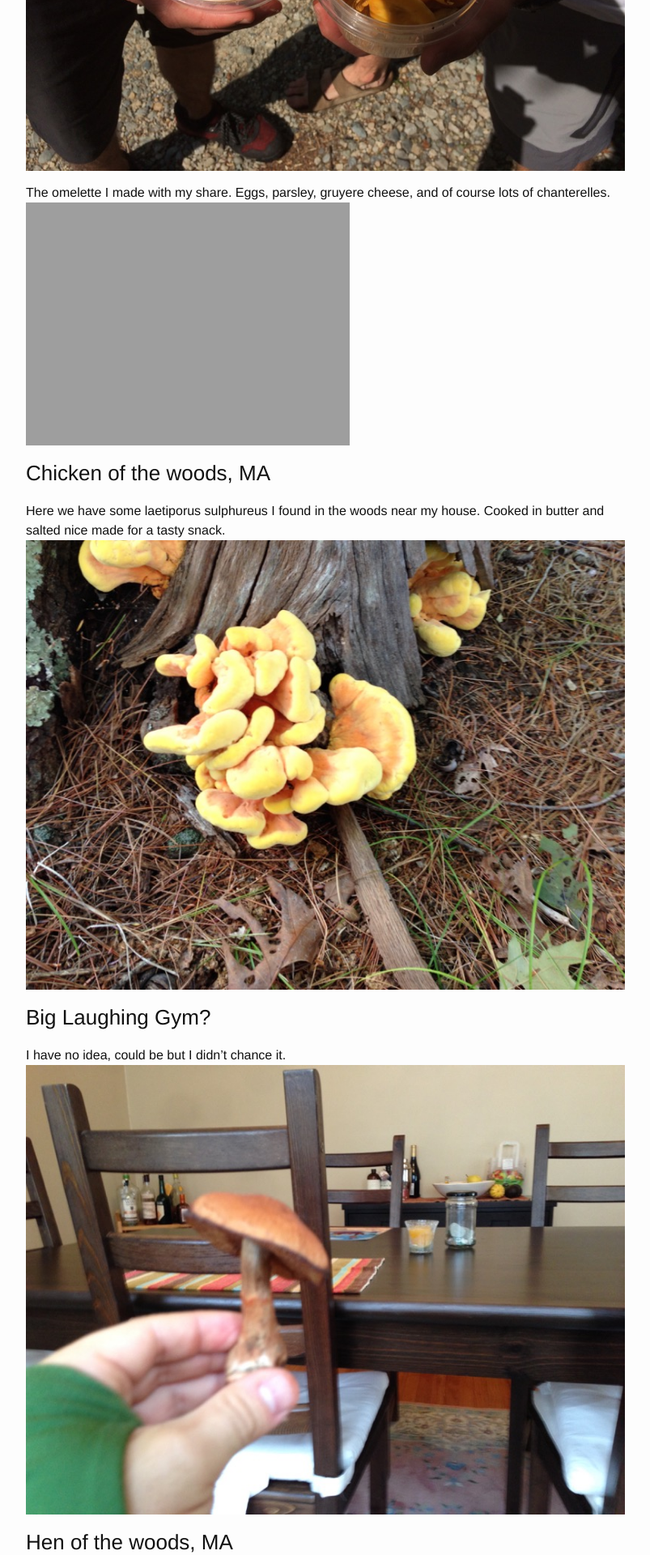
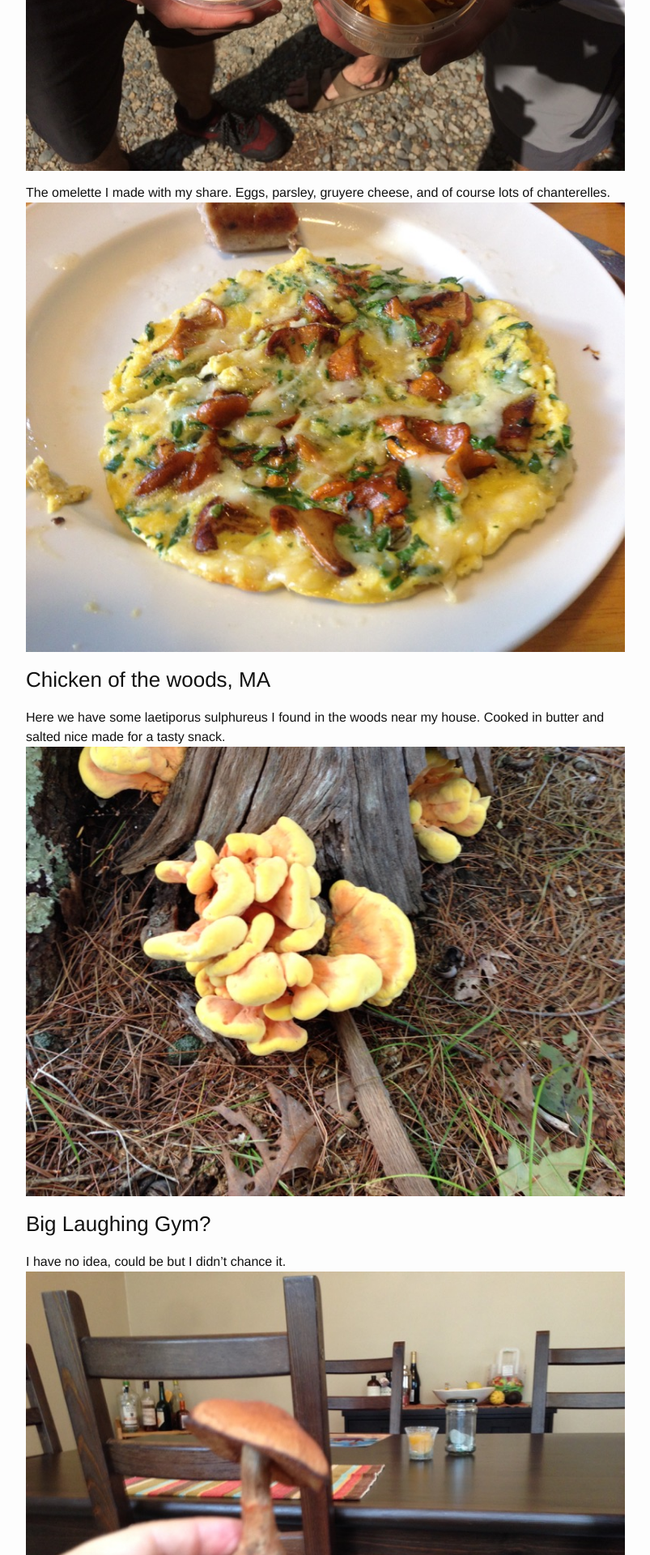
Before and after one commit to johnnyiller/johnnyiller.github.io, a Jekyll site: the page built from _posts/2014-12-14-mushroom-roundup.markdown, in a window 1280 px wide. Shown: the part 796-2716 px from the top of the page at 81% size, without its empty margins (238-1041 px from the left). Built offline with Jekyll 4.4.1, drawn with Linux system fonts in a browser that asks for light colours; comment, search, counter and statistics services are not loaded.

Commit message:
minor mistake with url

```diff
--- a/_posts/2014-12-14-mushroom-roundup.markdown
+++ b/_posts/2014-12-14-mushroom-roundup.markdown
@@ -13,7 +13,7 @@ I found these beauties with two of my good friends after a fairly rough night in
 ![Golden Chanterelles White Mountains NH]({{ site.url }}/assets/mushroom_roundup/chanterelles_white_mountains_early_spring.jpg)
 
 The omelette I made with my share.  Eggs, parsley, gruyere cheese, and of course lots of chanterelles.
-![Golden Chanterelles omelette]({{ site.url }}/assets/mushroom_roundup/mushroom_roundupanterelles_omelete_next_day.jpg)
+![Golden Chanterelles omelette]({{ site.url }}/assets/mushroom_roundup/chanterelles_omelete_next_day.jpg)
 
 ### Chicken of the woods, MA
 Here we have some laetiporus sulphureus I found in the woods near my house.  Cooked in butter and salted nice made for a tasty snack.
```
